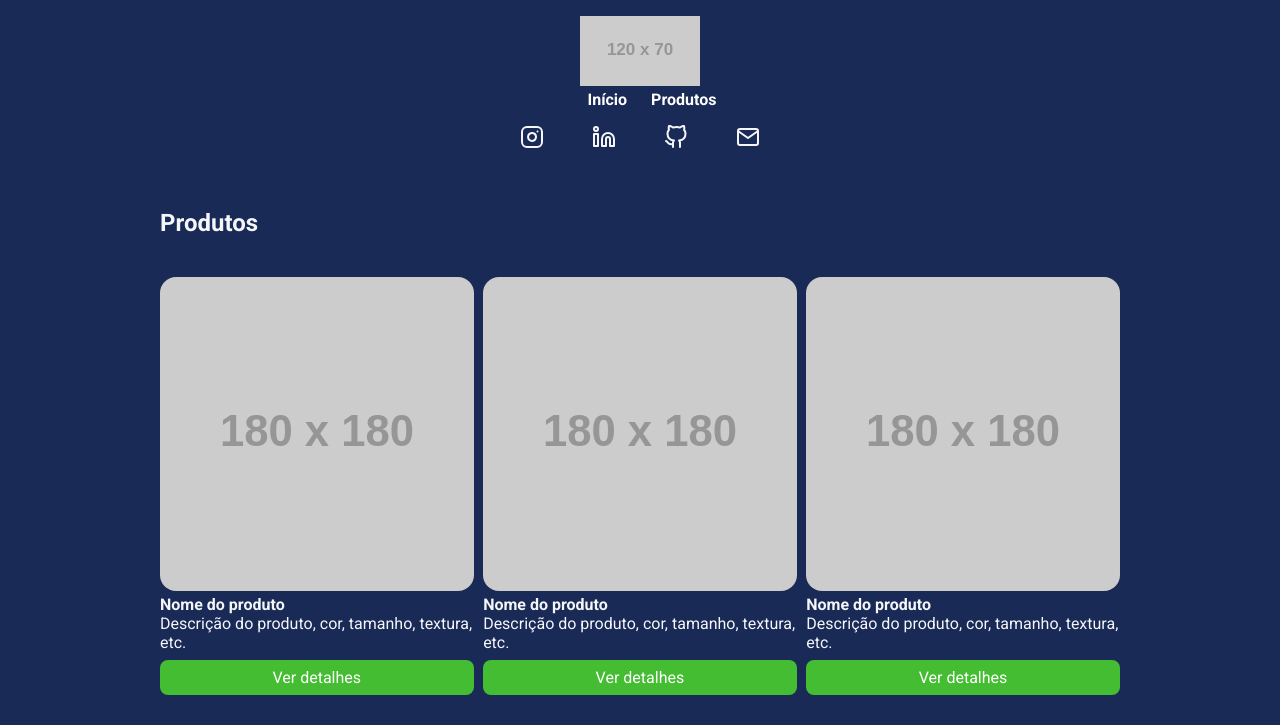
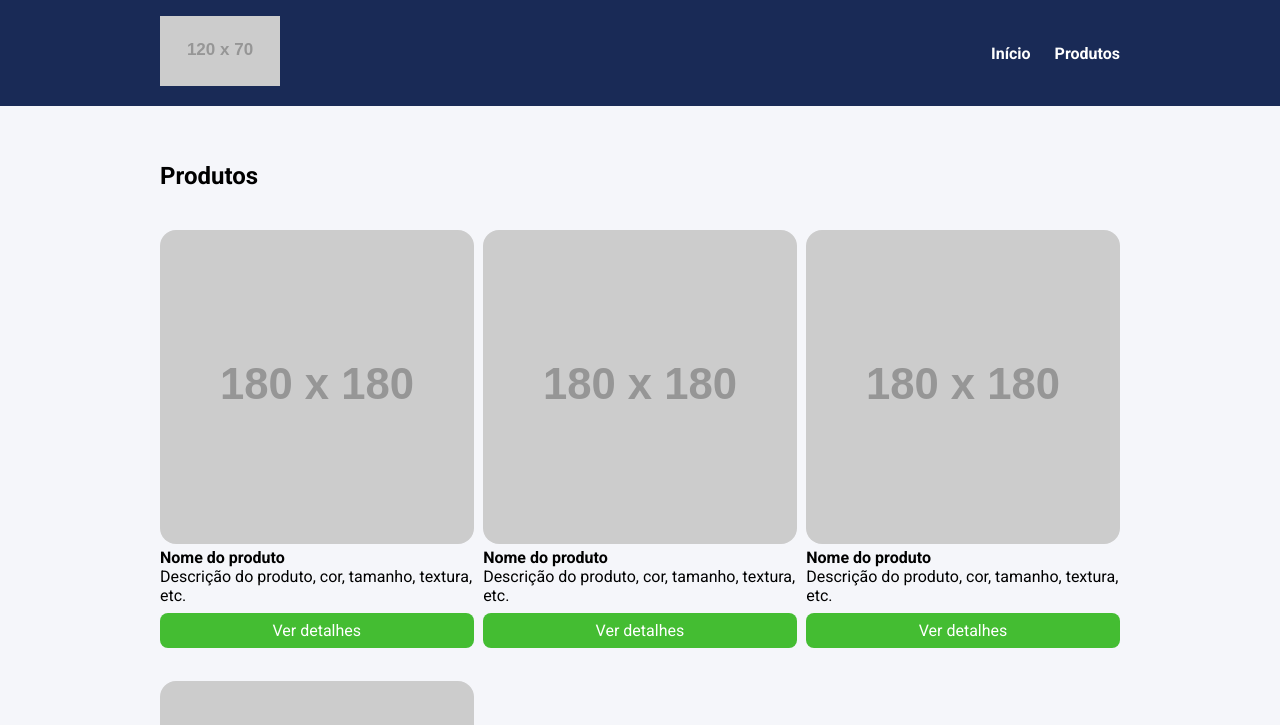
Before and after one commit to biali-dev/curso_ebac_frontend_biali, a website: page index.html in a window 1280 px wide. Shown: the top 725 px of the page. Drawn offline with Linux system fonts and the light colour scheme; placeholder pictures from the web are drawn by us.

Commit message:
3 correcao exercicio_less

```diff
--- a/index.html
+++ b/index.html
@@ -28,22 +28,6 @@
             </nav>
         </div>
     </header>
-    <nav>
-        <ul class="social-links">
-            <li><a href="">
-                <img src="./src/images/instagram.svg" alt="logo do instagram">
-            </a></li>
-            <li><a href="">
-                <img src="./src/images/linkedin.svg" alt="logo do linkedin">
-            </a></li>
-            <li><a href="">
-                <img src="./src/images/github.svg" alt="logo do github">
-            </a></li>
-            <li><a href="">
-                <img src="./src/images/mail.svg" alt="logo do e-mail">
-            </a></li>
-        </ul>
-    </nav>
     <section>
         <div class="container">
             <h2>Produtos</h2>
--- a/src/styles/main.less
+++ b/src/styles/main.less
@@ -15,8 +15,7 @@
 }
 
 body{
-    background-color: #colors[backgroundColor];
-    color: #colors[textColor];
+    background-color: #f5f6fa;
 }
 
 li {
@@ -27,9 +26,9 @@ li {
     max-width: 960px;
     width: 100%;
     margin: 0 auto;
-    display: flex;
-    flex-direction: column;
-    justify-content: center;
+    // display: flex;
+    // flex-direction: column;
+    // justify-content: center;
 
     @media @breakpointMobile {
         max-width: 70%;
```
Also changed, not shown: build/styles/main.css.
